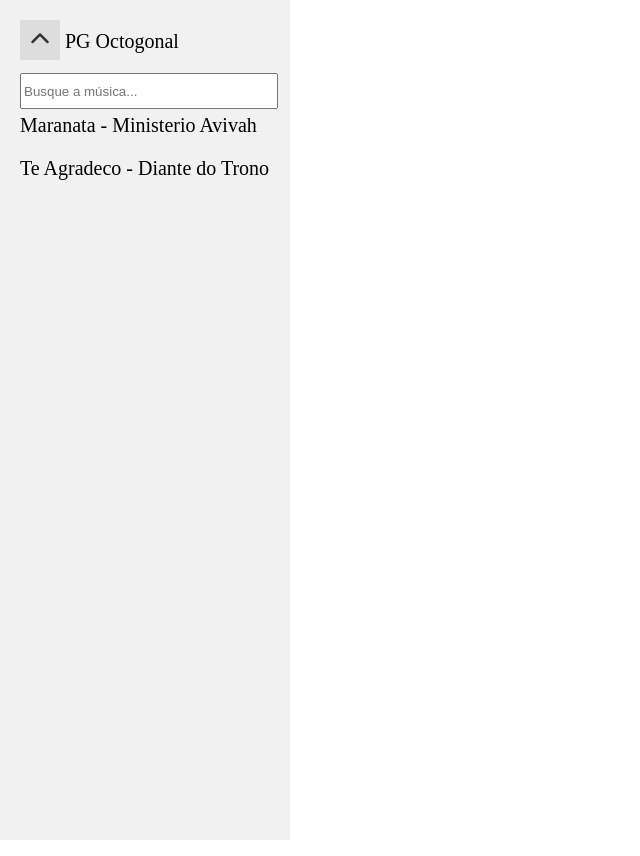
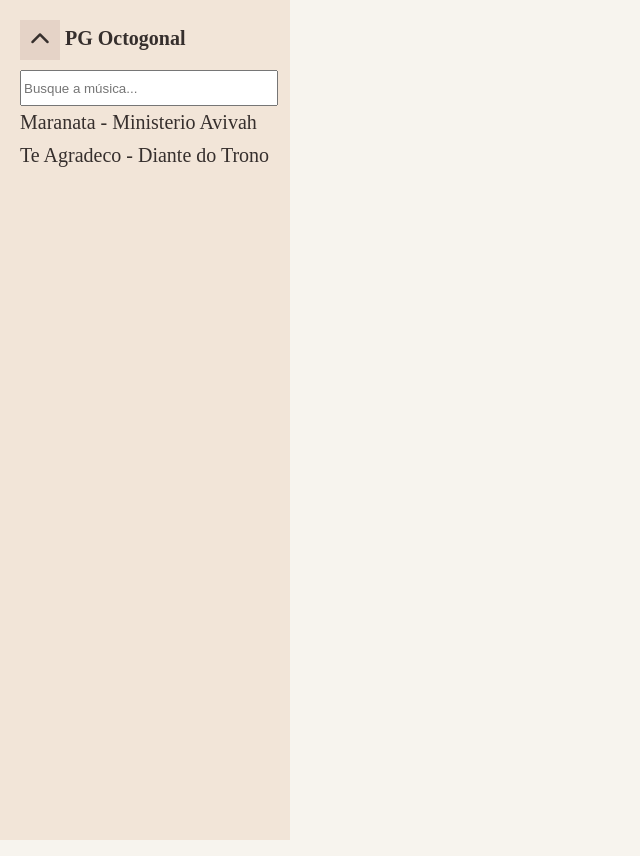
Before and after one commit to pgoctogonal/pgoctogonal, a plain HTML site: page index.html in a window 1280 px wide. Shown: the whole page, without its empty margins (0-640 px from the left). Drawn offline with Linux system fonts and the light colour scheme.

Commit message:
change color theme

```diff
--- a/style.css
+++ b/style.css
@@ -1,6 +1,8 @@
 body {
   padding: 20px;
   font-size: 20px;
+  background-color: #f7f4ee;
+  color: #362f2d;
 }
 
 #menu-toggle {
@@ -9,7 +11,7 @@ body {
   align-items: center;
   justify-content: center;
   padding: 10px;
-  background-color: #ddd;
+  background-color: #e5d3c7;
   position: fixed;
   top: 20px;
   left: 20px;
@@ -22,7 +24,7 @@ body {
   left: 0;
   width: 250px;
   height: 100vh;
-  background-color: #f1f1f1;
+  background-color: #f2e5d8;
   padding: 20px;
   overflow: auto;
   transition: transform 0.3s ease-in-out;
@@ -31,7 +33,7 @@ body {
 
 #menu-icon {
   font-size: 20px;
-  color: #333;
+  color: #362f2d;
   transition: transform 0.3s ease-in-out;
 }
 
@@ -60,7 +62,7 @@ body {
 
 .song {
   cursor: pointer;
-    margin-bottom: 1em;
+  margin-bottom: 0.5em;
 }
 
 .song.active {
@@ -86,9 +88,10 @@ body {
   margin-bottom: 0.3em;
 }
 
-#sidebar p{
-  margin-top: 10px;
-  margin-left: 45px
+#sidebar p {
+  font-weight: bold;
+  margin-top: 7px;
+  margin-left: 45px;
 }
 
 /* Increase size for small screens */
```
Lines whose indentation alone changed are shown as unchanged.
